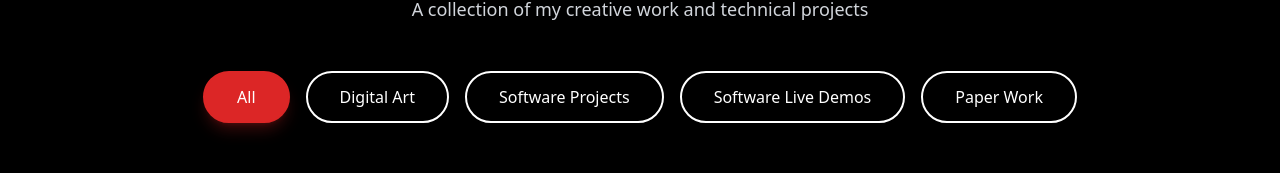
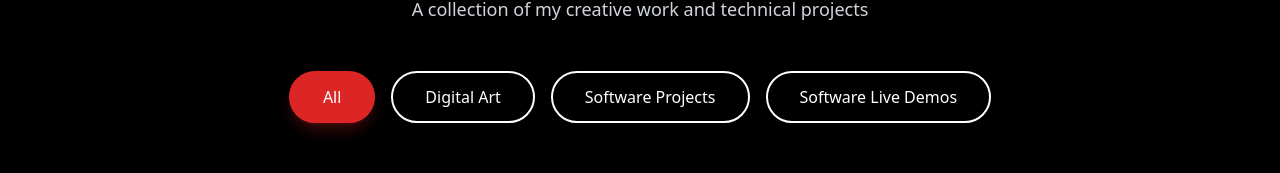
Before and after one commit to zwaseem5/Portfolio, a React (Vite) app in the folder 04c142bd-b9eb-43d1-9cc0-d2b37c505a87_29/: page /projects in a window 1280 px wide. Shown: the part 165-338 px from the top of the page. Built offline with nearby package versions, Linux system fonts and the light colour scheme.

Commit message:
Remove Paper Work (drawings) category from portfolio
Drop the drawings section and its generic auto-generated titles/descriptions entirely.

```diff
--- a/04c142bd-b9eb-43d1-9cc0-d2b37c505a87_29/src/pages/projects/page.tsx
+++ b/04c142bd-b9eb-43d1-9cc0-d2b37c505a87_29/src/pages/projects/page.tsx
@@ -6,8 +6,7 @@ const categories = [
   'All',
   'Digital Art',
   'Software Projects',
-  'Software Live Demos',
-  'Paper Work'
+  'Software Live Demos'
 ];
 
 const liveDemos = [
@@ -150,133 +149,6 @@ const projects = [
     description: 'Interactive dashboard application featuring real-time data visualization and user interface components built with modern web technologies',
     demoUrl: 'https://calpoly-dxhub.slack.com/files/U091CQ69LKA/F09B8RUBA21/screen_recording_2025-08-20_at_1.33.48___pm.mov'
   },
-  {
-    id: 15,
-    title: 'Digital Portrait Art',
-    category: 'Paper Work',
-    image: 'https://lh3.googleusercontent.com/d/1f5fPwsKr2p98HxQT12lU2jryXwm8S0s_',
-    description: 'Original digital portrait showcasing character design and artistic vision'
-  },
-  {
-    id: 16,
-    title: 'Fantasy Character Design',
-    category: 'Paper Work',
-    image: 'https://lh3.googleusercontent.com/d/17FFU-9AvdjH1O37dgUlMajkrW11LiRc-',
-    description: 'Fantasy character artwork with detailed design and creative storytelling'
-  },
-  {
-    id: 17,
-    title: 'Abstract Digital Art',
-    category: 'Paper Work',
-    image: 'https://lh3.googleusercontent.com/d/17Sf2NIsxeSRHtCrFstr-e3iunSNaUAuh',
-    description: 'Abstract digital composition exploring color, form, and visual harmony'
-  },
-  {
-    id: 18,
-    title: 'Concept Art Design',
-    category: 'Paper Work',
-    image: 'https://lh3.googleusercontent.com/d/18eyDNP8r78WCWvbj3PrS795fJqulSbRD',
-    description: 'Original concept art showcasing creative world-building and design'
-  },
-  {
-    id: 19,
-    title: 'Digital Illustration',
-    category: 'Paper Work',
-    image: 'https://lh3.googleusercontent.com/d/18ysKVoKYNOwGq5c1fWpZAjqzg28XkKKW',
-    description: 'Detailed digital illustration with intricate design elements'
-  },
-  {
-    id: 20,
-    title: 'Character Portrait Study',
-    category: 'Paper Work',
-    image: 'https://lh3.googleusercontent.com/d/1ApVhfA2ovOvl2a0ndO50av4Ffsh9yWiW',
-    description: 'Character portrait study focusing on expression and personality'
-  },
-  {
-    id: 21,
-    title: 'Artistic Digital Composition',
-    category: 'Paper Work',
-    image: 'https://lh3.googleusercontent.com/d/1JJqqw8aNho9qH5Myzq-k4r_XukwDhML4',
-    description: 'Creative digital composition blending artistic techniques and imagination'
-  },
-  {
-    id: 22,
-    title: 'Fantasy Landscape Art',
-    category: 'Paper Work',
-    image: 'https://lh3.googleusercontent.com/d/1NCkPVuXKwlsyreC7SKwknJ9XiPV0fUqM',
-    description: 'Fantasy landscape artwork with atmospheric lighting and creative design'
-  },
-  {
-    id: 23,
-    title: 'Digital Art Exploration',
-    category: 'Paper Work',
-    image: 'https://lh3.googleusercontent.com/d/1OlQLJhnJAJItDjMTjuXSB3ccxvVvp3Mc',
-    description: 'Experimental digital art exploring new techniques and visual styles'
-  },
-  {
-    id: 24,
-    title: 'Creative Character Design',
-    category: 'Paper Work',
-    image: 'https://lh3.googleusercontent.com/d/1P3z3mfh0hpz_LFGM-rOtoUKv2FsUTnIV',
-    description: 'Unique character design showcasing creativity and artistic skill'
-  },
-  {
-    id: 25,
-    title: 'Digital Artwork Study',
-    category: 'Paper Work',
-    image: 'https://lh3.googleusercontent.com/d/1PRyQ53JpOKW8Z4dIty3oRWDnGx0lfzP-',
-    description: 'Digital artwork study focusing on technique and artistic expression'
-  },
-  {
-    id: 26,
-    title: 'Imaginative Digital Art',
-    category: 'Paper Work',
-    image: 'https://lh3.googleusercontent.com/d/1S5mW6ace5V7dd_n8YwNbnUE9FV35tQYL',
-    description: 'Imaginative digital artwork with creative storytelling elements'
-  },
-  {
-    id: 27,
-    title: 'Stylized Character Art',
-    category: 'Paper Work',
-    image: 'https://lh3.googleusercontent.com/d/1UT5CpoIxAP5_V2smmIAkRX0JSPd8HzxS',
-    description: 'Stylized character artwork with unique design and visual appeal',
-    rotation: 'rotate-90'
-  },
-  {
-    id: 28,
-    title: 'Digital Visual Art',
-    category: 'Paper Work',
-    image: 'https://lh3.googleusercontent.com/d/1X42GWmP7JX_h7R5uvHT-QvUt04A6Z6-k',
-    description: 'Digital visual art piece showcasing artistic vision and technical skill'
-  },
-  {
-    id: 29,
-    title: 'Creative Digital Design',
-    category: 'Paper Work',
-    image: 'https://lh3.googleusercontent.com/d/1YPwfU4BzVlA63fkJgLCTXjxF_wfsL-W_',
-    description: 'Creative digital design with innovative visual elements'
-  },
-  {
-    id: 31,
-    title: 'Digital Art Masterpiece',
-    category: 'Paper Work',
-    image: 'https://lh3.googleusercontent.com/d/1gS1GYNsKWmhV8yE11RpwvBzbmL5mJwXt',
-    description: 'Digital art masterpiece showcasing advanced artistic techniques'
-  },
-  {
-    id: 32,
-    title: 'Fantasy Art Creation',
-    category: 'Paper Work',
-    image: 'https://lh3.googleusercontent.com/d/1goXnJJuNgn4Yin00y_lDaHDbs5wvJKx0',
-    description: 'Fantasy art creation with magical elements and creative world-building'
-  },
-  {
-    id: 33,
-    title: 'Digital Portrait Mastery',
-    category: 'Paper Work',
-    image: 'https://lh3.googleusercontent.com/d/1snEECPsafJsNqMOr9MlfHGHB3xFI6AQ-',
-    description: 'Digital portrait demonstrating mastery of light, shadow, and character'
-  }
 ];
 
 const softwareProjects = [
```
